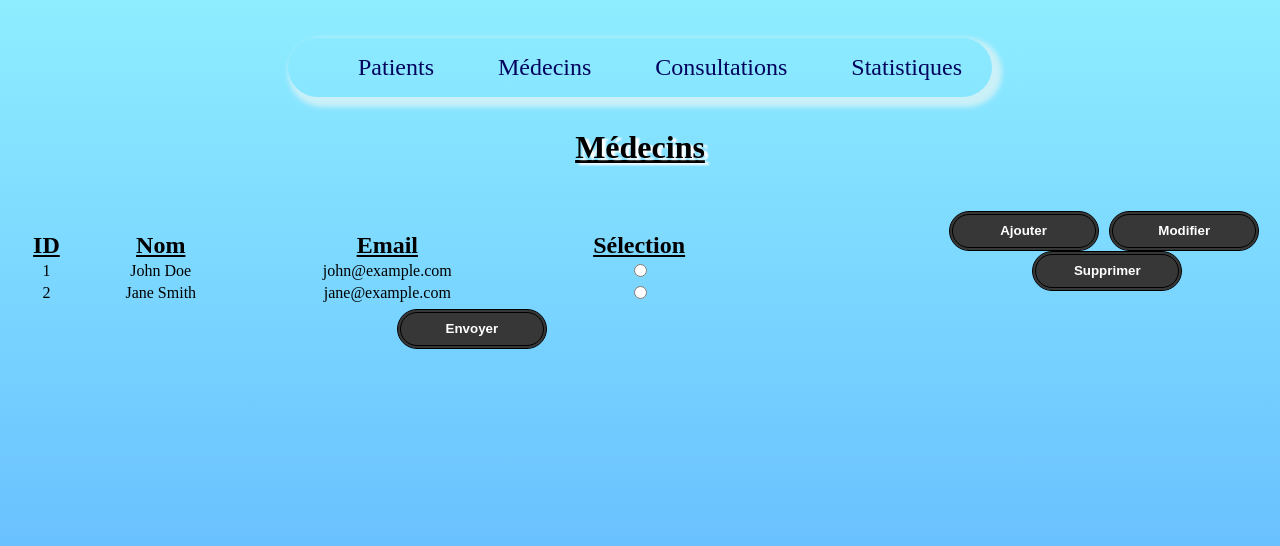
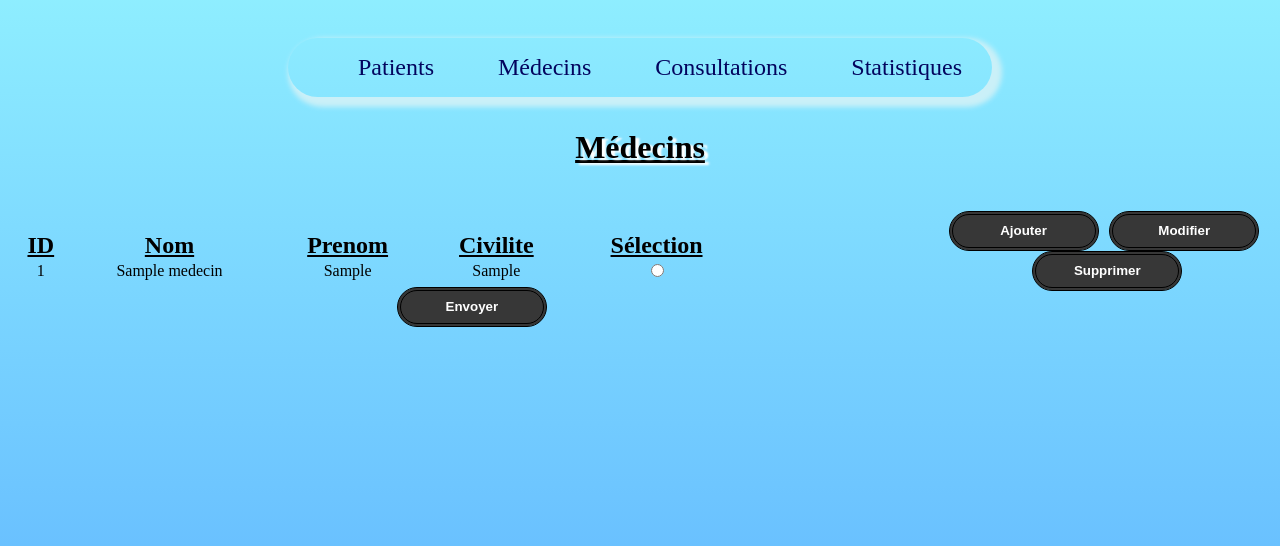
Before and after one commit to mrmoi31/Projet-PHP, a PHP site: page /medecins.php in a window 1280 px wide. Shown: the top 546 px of the page. Run offline with PHP 8.4, Linux system fonts and the light colour scheme; tables that the repository leaves empty or names only in its code hold one stand-in row (values such as "Sample post").

Commit message:
update ajout de medecin

```diff
--- a/formAjout.php
+++ b/formAjout.php
@@ -7,7 +7,7 @@
     </head>
     <?php
         require "header.html";
-        include "connexionBd.php";
+
 
     ?>
     <body>
@@ -34,6 +34,7 @@
 </body>
 
 <?php
+ include "connexionBd.php";
  //Recupérer les données
  $civilite = $_POST["civilite"];
  $nom = $_POST["nom"];
--- a/medecins.php
+++ b/medecins.php
@@ -15,23 +15,27 @@
             <tr>
                 <th>ID</th>
                 <th>Nom</th>
-                <th>Email</th>
+                <th>Prenom</th>
+                <th>Civilite</th>
                 <th>Sélection</th>
             </tr>
         </thead>
         <tbody>
-            <tr>
-                <td>1</td>
-                <td>John Doe</td>
-                <td>john@example.com</td>
-                <td><input type="radio" name="selectedRow" value="1"></td>
-            </tr>
-            <tr>
-                <td>2</td>
-                <td>Jane Smith</td>
-                <td>jane@example.com</td>
-                <td><input type="radio" name="selectedRow" value="2"></td>
-            </tr>
+           <?php
+
+            include 'connexionBd.php';
+                $query = $linkpdo->prepare("SELECT * FROM medecin");
+                $query-> execute();
+
+                while ($row = $query -> fetch()) {?>
+                   <tr>
+                   <td><?php echo $row['id_medecin'];?></td>
+                   <td><?php echo $row['nom'];?></td>
+                   <td><?php echo $row['prenom'];?></td>
+                   <td><?php echo $row['civilite'];?></td>
+                   <td><input type="radio" name="selectedRow" value="1"></td>
+                   </tr>
+                <?php  } ?>
         </tbody>
     </table>
     <button type="submit" name="submit">Envoyer</button>
```
